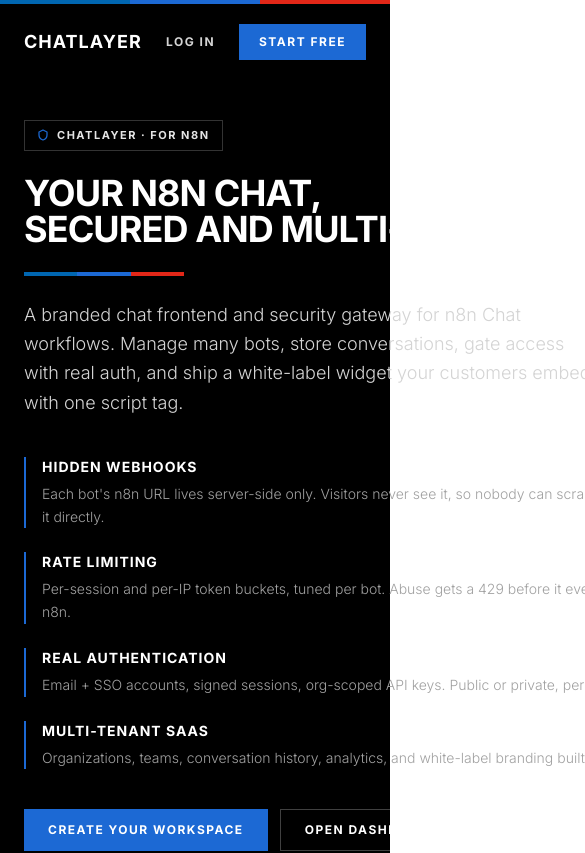
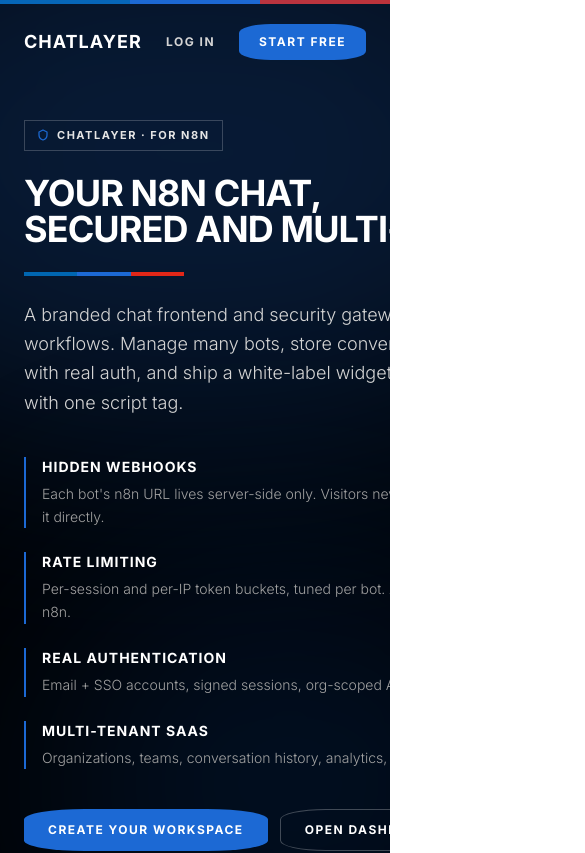
Before and after one commit to louis2688/chatlayer, a Next.js app: page / in a window 390 px wide. Shown: the top 853 px of the page, 585 px wide, since content can reach past the window. Built offline with nearby package versions, Linux system fonts and the light colour scheme; no server answers; the database is empty.

Commit message:
landing: m-blue background glow and rounded cta buttons
brings back the soft radial glow behind the hero but in m-blue instead of the
old green, and rounds the landing cta buttons to 25% rather than the sharp
corners the rest of the theme uses.

```diff
--- a/app/page.tsx
+++ b/app/page.tsx
@@ -11,16 +11,19 @@
   ["Multi-tenant SaaS", "Organizations, teams, conversation history, analytics, and white-label branding built in."],
 ];
 
-const cta = "inline-flex items-center justify-center bg-[#1c69d4] px-6 py-3 text-xs font-bold uppercase tracking-[1.5px] text-white transition-colors hover:bg-[#0653b6]";
-const ctaOutline = "inline-flex items-center justify-center border border-white/25 px-6 py-3 text-xs font-bold uppercase tracking-[1.5px] text-white transition-colors hover:border-white";
+const cta = "inline-flex items-center justify-center rounded-[25%] bg-[#1c69d4] px-6 py-3 text-xs font-bold uppercase tracking-[1.5px] text-white transition-colors hover:bg-[#0653b6]";
+const ctaOutline = "inline-flex items-center justify-center rounded-[25%] border border-white/25 px-6 py-3 text-xs font-bold uppercase tracking-[1.5px] text-white transition-colors hover:border-white";
 
 export default async function Home() {
   const bot = await getBot("demo");
   return (
-    <main className="min-h-dvh bg-black text-white">
+    <main className="relative min-h-dvh overflow-hidden bg-black text-white">
       <div className="m-stripe" />
+      {/* M-blue background glow */}
+      <div aria-hidden className="pointer-events-none absolute -top-32 left-1/2 h-[560px] w-[820px] -translate-x-1/2 rounded-full bg-[#1c69d4]/25 blur-[130px]" />
+      <div aria-hidden className="pointer-events-none absolute top-1/3 -right-40 h-[420px] w-[520px] rounded-full bg-[#0653b6]/20 blur-[130px]" />
 
-      <nav className="mx-auto flex max-w-6xl items-center justify-between px-6 py-5">
+      <nav className="relative mx-auto flex max-w-6xl items-center justify-between px-6 py-5">
         <span className="text-lg font-bold uppercase tracking-[1px]">ChatLayer</span>
         <div className="flex items-center gap-6 text-xs font-bold uppercase tracking-[1.5px]">
           <Link href="/login" className="text-neutral-300 transition-colors hover:text-white">Log in</Link>
@@ -28,7 +31,7 @@
         </div>
       </nav>
 
-      <div className="mx-auto grid max-w-6xl gap-14 px-6 py-10 lg:grid-cols-[1.1fr_0.9fr] lg:py-16">
+      <div className="relative mx-auto grid max-w-6xl gap-14 px-6 py-10 lg:grid-cols-[1.1fr_0.9fr] lg:py-16">
         <div>
           <p className="inline-flex items-center gap-2 border border-white/20 px-3 py-1.5 text-[11px] font-bold uppercase tracking-[1.5px] text-neutral-200">
             <svg className="h-3 w-3 text-[#1c69d4]" viewBox="0 0 24 24" fill="none" stroke="currentColor" strokeWidth="2.5" aria-hidden>
@@ -82,8 +85,8 @@
         </div>
       </div>
 
-      <div className="m-stripe" />
-      <footer className="py-6 text-center text-xs font-bold uppercase tracking-[1.5px] text-neutral-600">
+      <div className="relative m-stripe" />
+      <footer className="relative py-6 text-center text-xs font-bold uppercase tracking-[1.5px] text-neutral-600">
         Build with n8n. Deploy with ChatLayer.
       </footer>
     </main>
```
